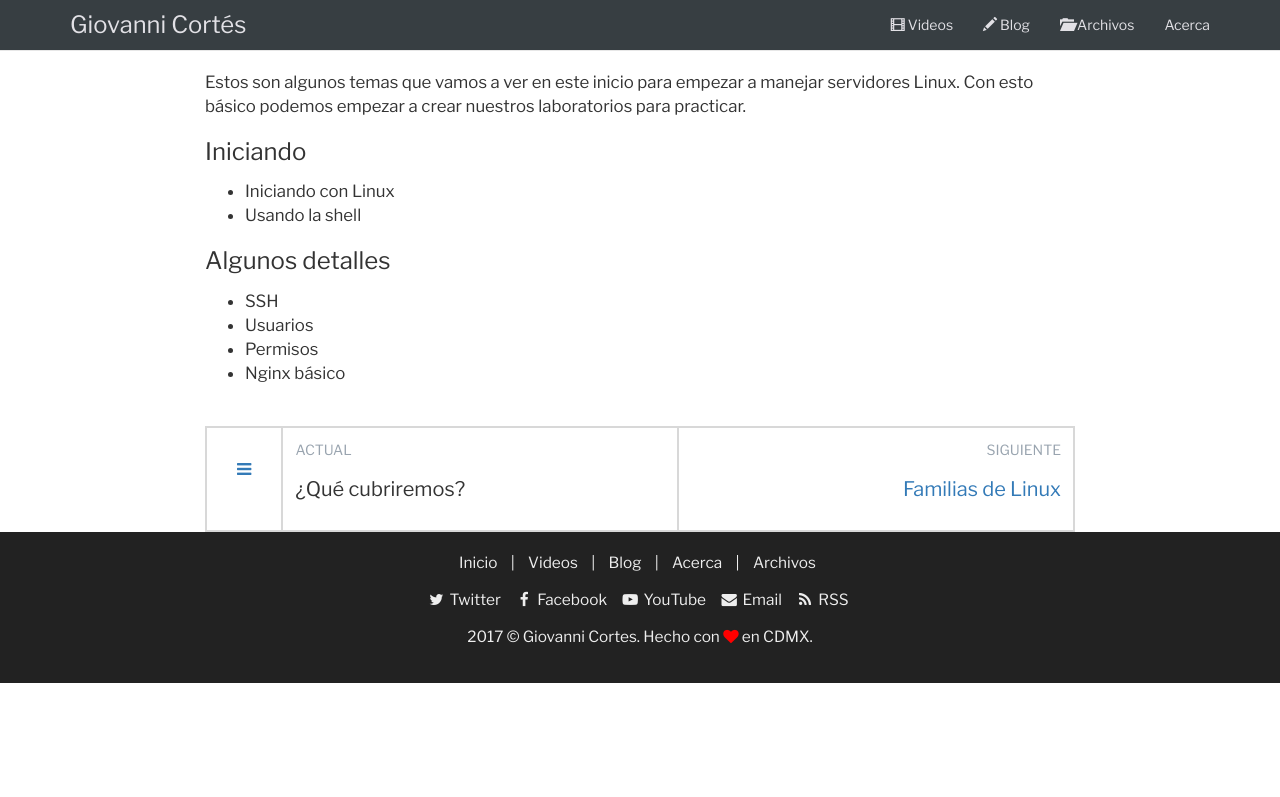
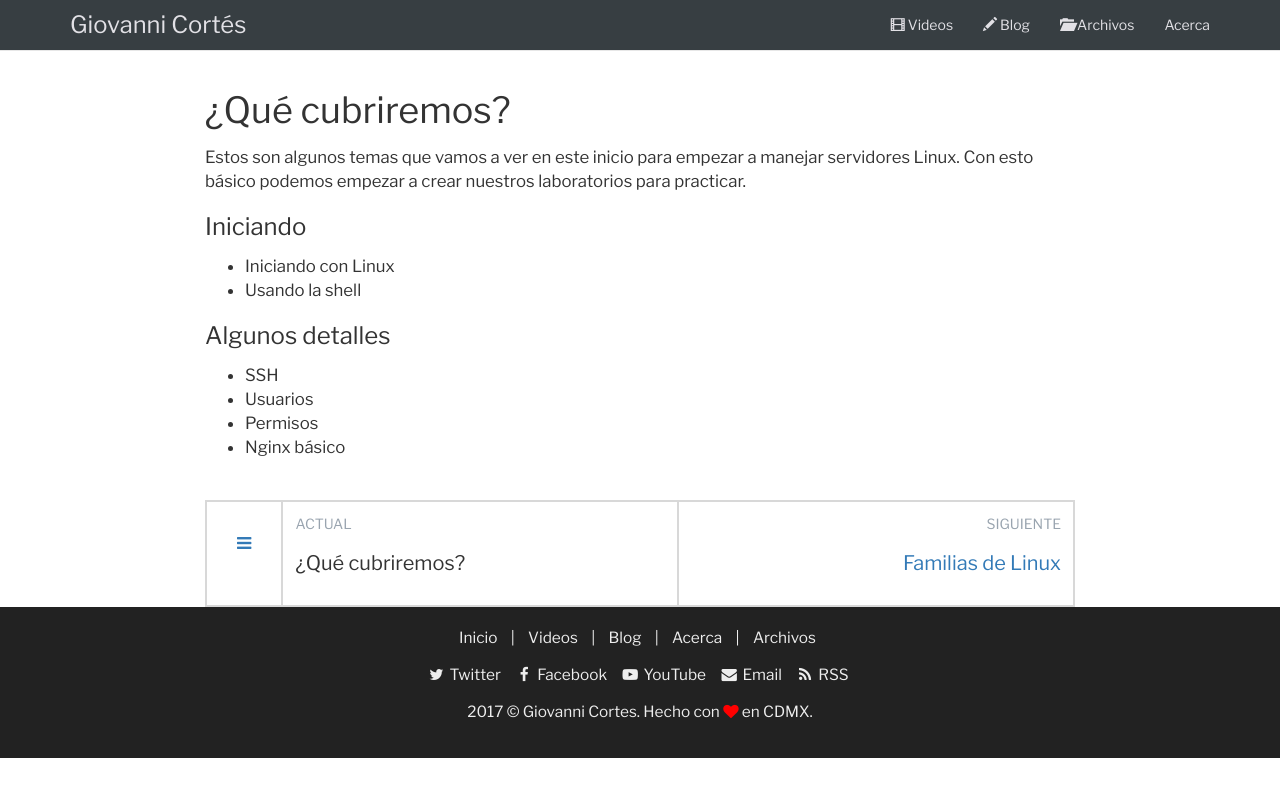
Before and after one commit to Gidrek/giovannicortes_old, a Jekyll site: the page built from empieza-linux/que-cubriremos.md, in a window 1280 px wide. Shown: the top 797 px of the page. Built offline with Jekyll 4.4.1, drawn with Linux system fonts in a browser that asks for light colours; some web fonts are replaced; comment, search, counter and statistics services are not loaded.

Commit message:
Title to linux course

```diff
--- a/empieza-linux/que-cubriremos.md
+++ b/empieza-linux/que-cubriremos.md
@@ -2,6 +2,8 @@
 layout: default
 title: ¿Qué cubriremos? - Iniciando con Linux
 ---
+
+# ¿Qué cubriremos?
 
 Estos son algunos temas que vamos a ver en este inicio para empezar a
 manejar servidores Linux. Con esto básico podemos empezar a crear nuestros
```
